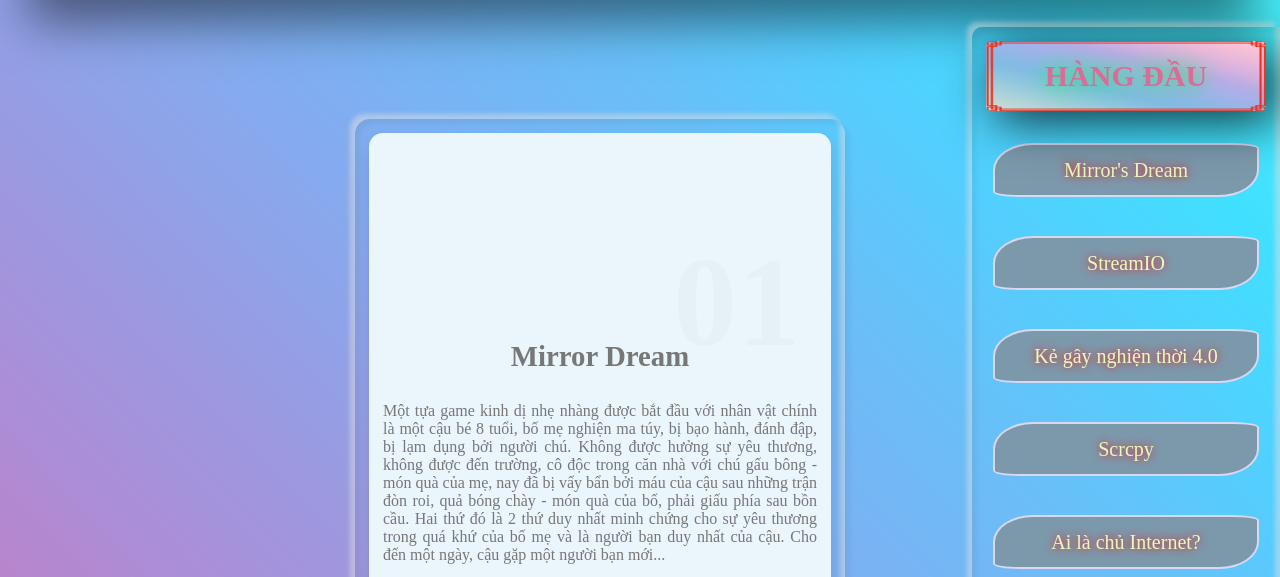
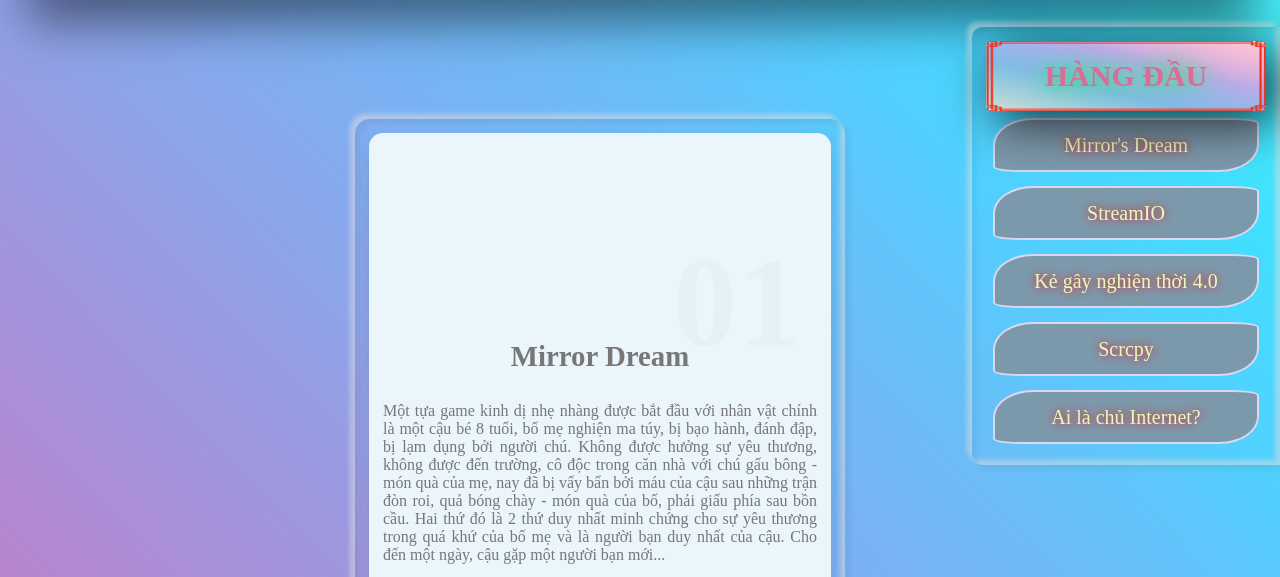
Before and after one commit to AnLaVN/ASM-Web1013, a plain HTML site: page index.html in a window 1280 px wide. Shown: the part 223-800 px from the top of the page. Drawn offline with Linux system fonts and the light colour scheme.

Commit message:
Update Styles.css

```diff
--- a/css/Styles.css
+++ b/css/Styles.css
@@ -129,7 +129,6 @@ article{
 aside{
     width: 22%;
     max-width: 280px;
-    min-height: 560px;
     max-height: 850px;
     padding: 14px;
     display: flex;
```
